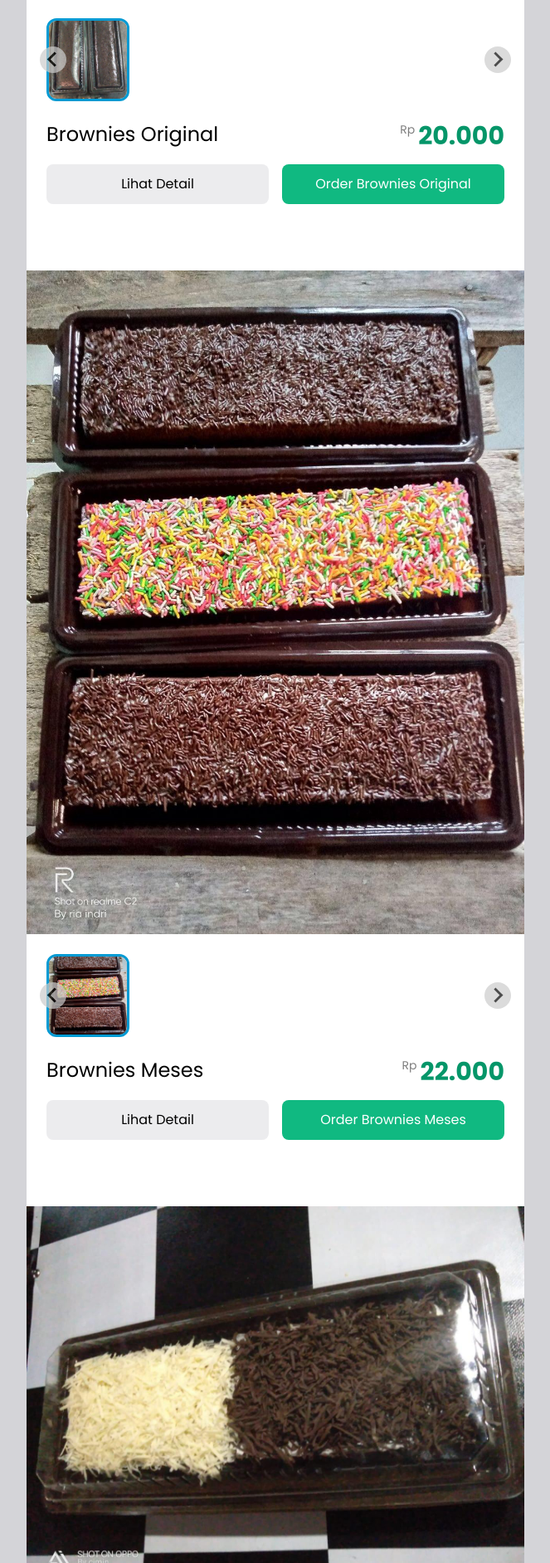
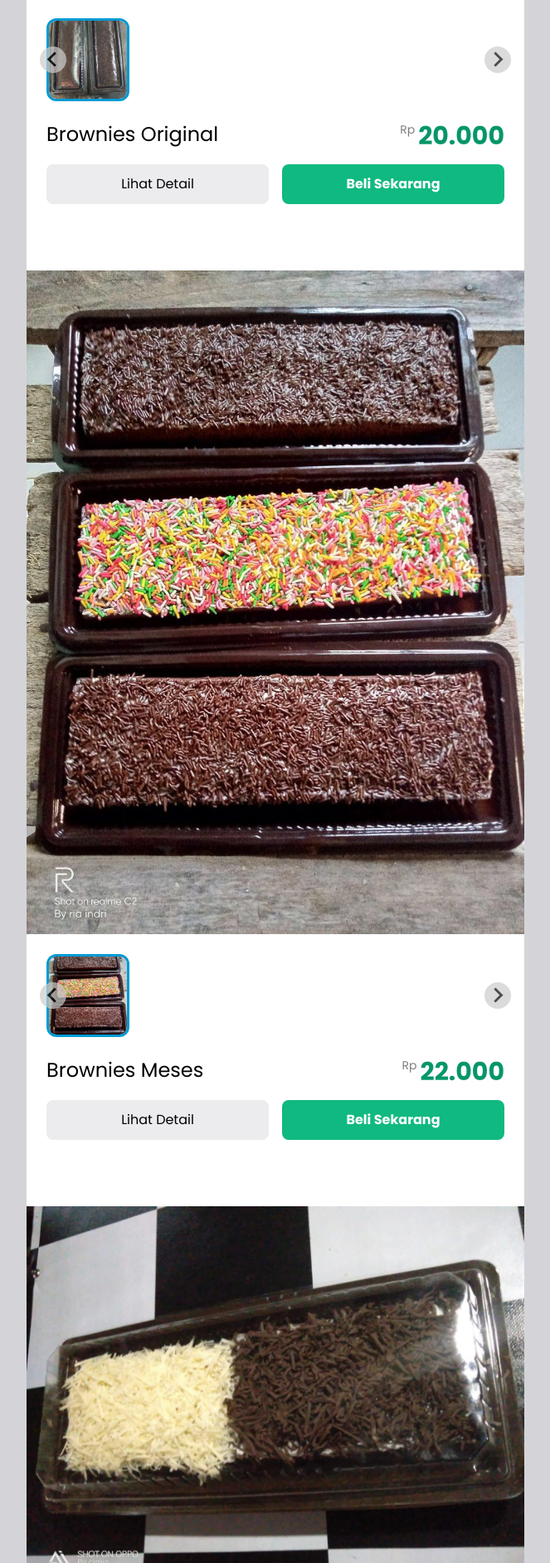
Before and after one commit to haloorderio/boluria, a Jekyll site: the page built from index.html, in a window 1280 px wide. Shown: the part 1282-3166 px from the top of the page at 83% size, without its empty margins (308-971 px from the left). Built offline with Jekyll 4.4.1, drawn with Linux system fonts in a browser that asks for light colours; the list of posts is cut into pages by our own code; some of the changed text lies outside the part shown.

Commit message:
Update index.html

```diff
--- a/index.html
+++ b/index.html
@@ -64,7 +64,7 @@ layout: default
 						Lihat Detail <span class="sr-only">{title}</span>
 					</a>
 					<a href="https://api.whatsapp.com/send?phone={{ site.whatsapp_number }}&amp;text={{ site.whatsapp_text }}" target="_blank" rel="noopener" class="bg-emerald-500 hover:bg-emerald-600 text-white block py-3 px-4 rounded-lg w-full text-center mt-4 md:ml-2" {% if site.whatsapp_text %}data-title="{title}"{% endif %}>
-						Order {title}
+						<b>Beli Sekarang</b>
 					</a>
 				</div>
 			</article>`,
@@ -174,7 +174,7 @@ layout: default
 					Lihat Detail <span class="sr-only">{{ post.title }}</span>
 				</a>
 				<a href="https://api.whatsapp.com/send?phone={{ site.whatsapp_number }}&amp;text={{ site.whatsapp_text }}" target="_blank" rel="noopener" class="bg-emerald-500 hover:bg-emerald-600 text-white flex items-center justify-center py-3 px-4 rounded-lg w-full text-center mt-4 md:ml-2" {% if site.whatsapp_text %}data-title="{{ post.title }}"{% endif %}>
-					Order {{ post.title }}
+					<b>Beli Sekarang</b>
 				</a>
 			</div>
 		</div>
```
